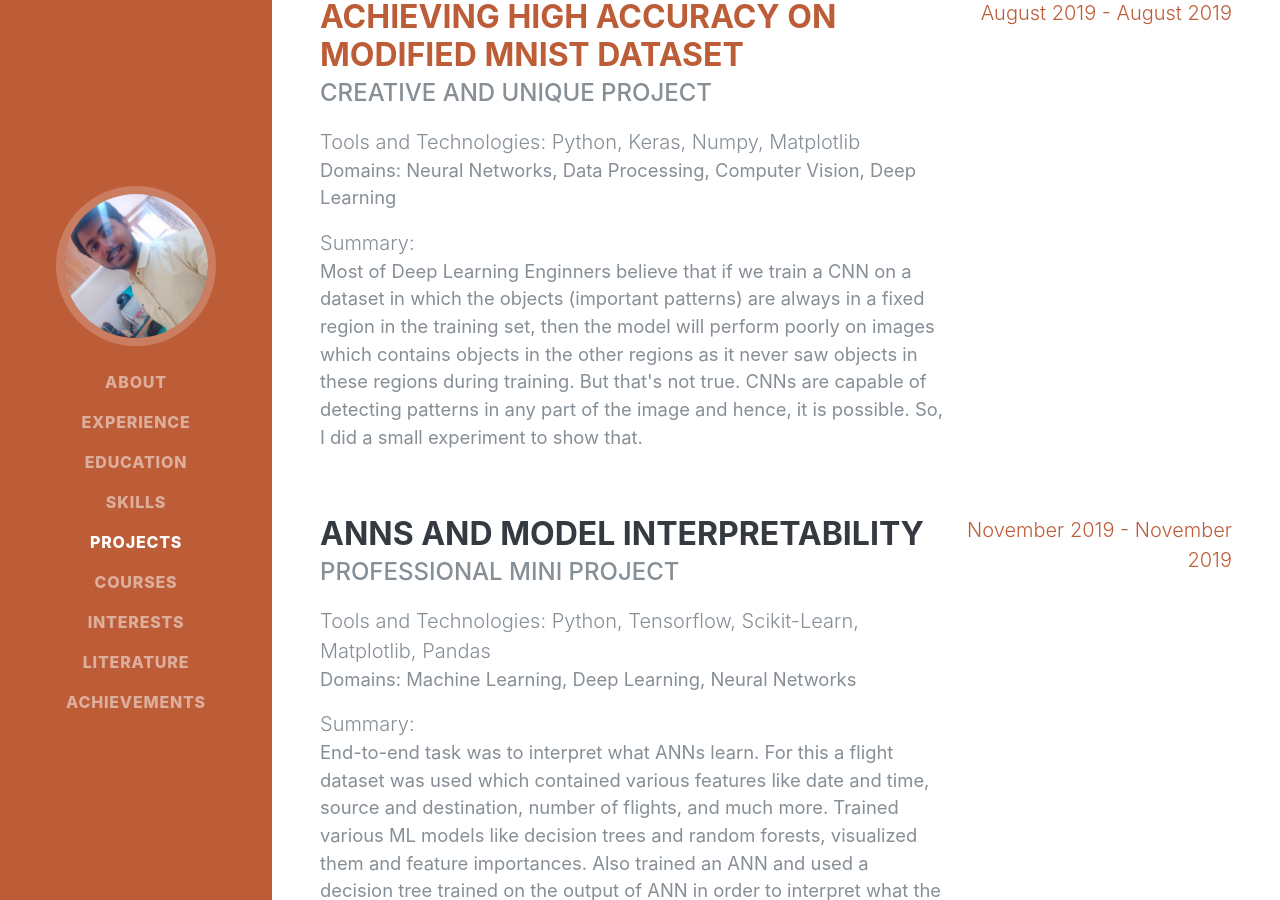
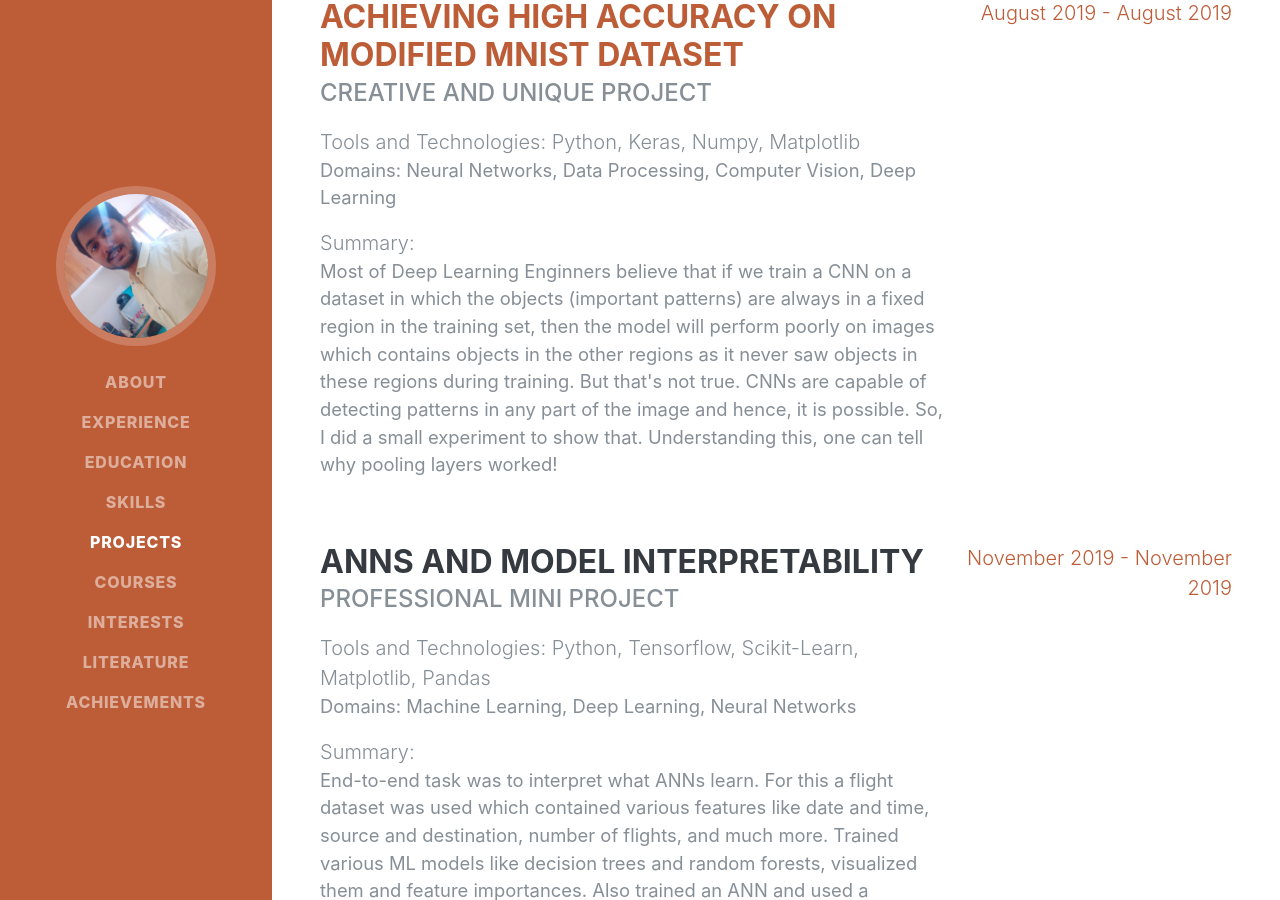
Before and after one commit to ParikhKadam/parikhkadam.github.io, a Jekyll site: the page built from index.md, in a window 1280 px wide and 900 px high, scrolled down 5850 px. Built offline with Jekyll 4.4.1, drawn with Linux system fonts in a browser that asks for light colours; some web fonts are replaced.

```diff
--- a/_data/literature.yml
+++ b/_data/literature.yml
@@ -3,3 +3,4 @@ implemented:
   - <a href="https://github.com/ParikhKadam/bidaf-keras">Bidirectional Attention Flow for Machine Comprehension</a>
 read:
   - '<a href="https://github.com/ParikhKadam/papers-summary/blob/master/Fooling%20Deep%20Neural%20Networks/Deep%20Neural%20Networks%20are%20Easily%20Fooled:High%20Confidence%20Predictions%20for%20Unrecognizable%20Images/dissection.md">Deep Neural Networks are Easily Fooled: High Confidence Predictions for Unrecognizable Images</a>'
+  - '<a href="https://github.com/ParikhKadam/papers-summary/blob/master/Fooling%20Deep%20Neural%20Networks/Intriguing%20properties%20of%20neural%20networks/dissection.md"></a>'
--- a/_data/projects.yml
+++ b/_data/projects.yml
@@ -34,7 +34,7 @@
   type: Creative and Unique Project
   tools_and_technologies: Python, Keras, Numpy, Matplotlib
   domains: Neural Networks, Data Processing, Computer Vision, Deep Learning
-  summary: Most of Deep Learning Enginners believe that if we train a CNN on a dataset in which the objects (important patterns) are always in a fixed region in the training set, then the model will perform poorly on images which contains objects in the other regions as it never saw objects in these regions during training. But that's not true. CNNs are capable of detecting patterns in any part of the image and hence, it is possible. So, I did a small experiment to show that.
+  summary: Most of Deep Learning Enginners believe that if we train a CNN on a dataset in which the objects (important patterns) are always in a fixed region in the training set, then the model will perform poorly on images which contains objects in the other regions as it never saw objects in these regions during training. But that's not true. CNNs are capable of detecting patterns in any part of the image and hence, it is possible. So, I did a small experiment to show that. Understanding this, one can tell why pooling layers worked!
   start_date: August 2019
   end_date: August 2019
 
```
